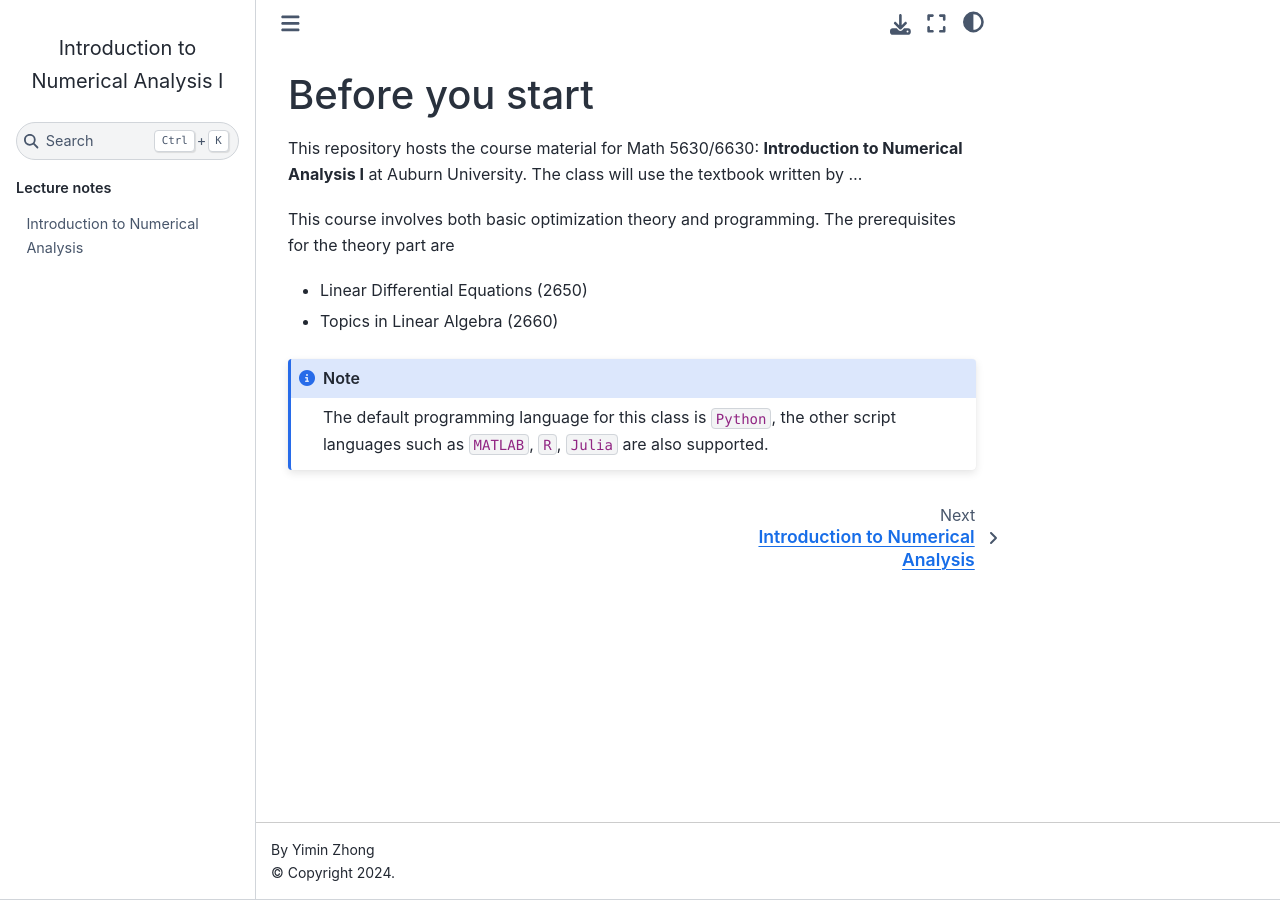
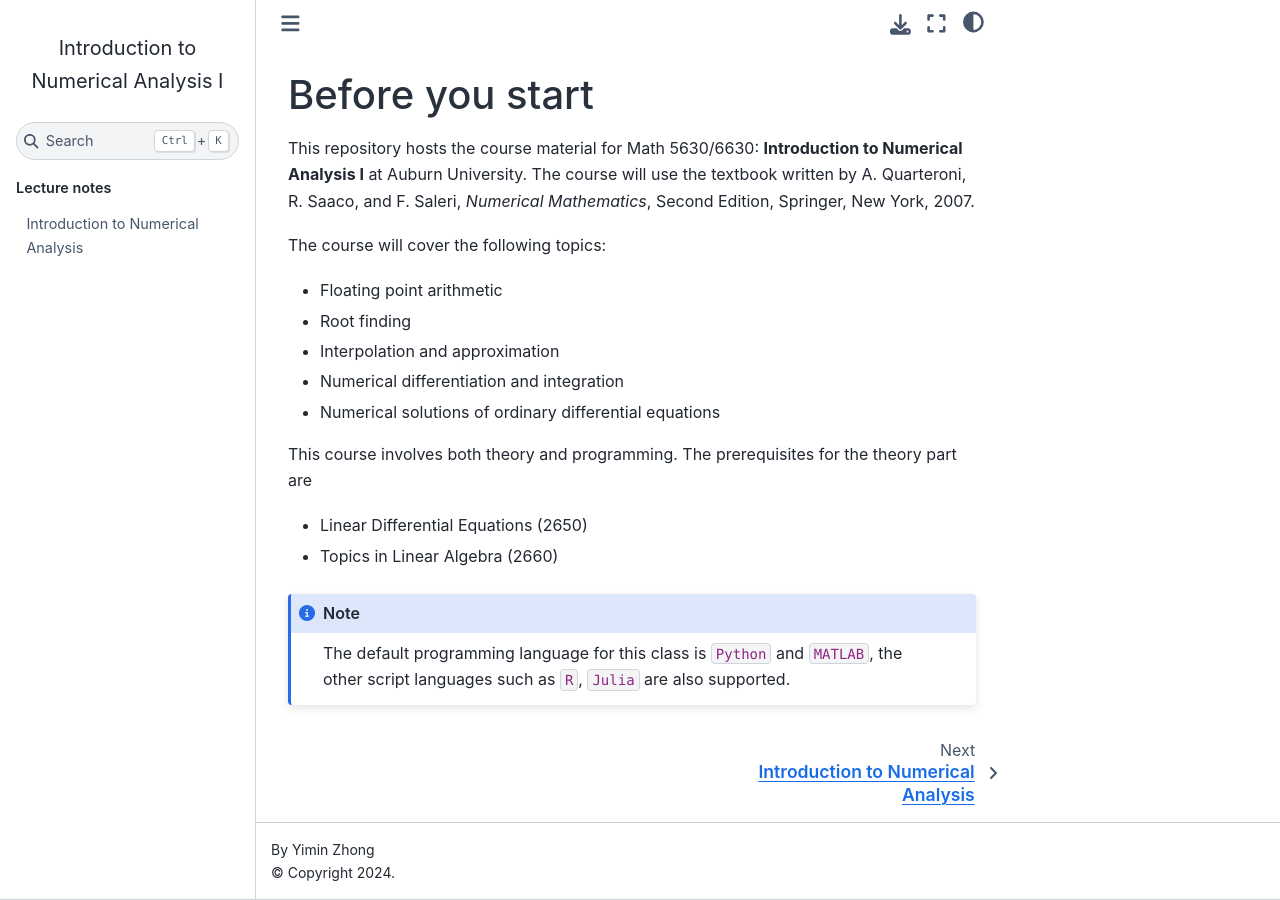
Before and after one commit to auburn-comp-math/math-5630-6630, a Jupyter Book: the page built from index.md, in a window 1280 px wide. Built offline with Jupyter Book 1.0.4 settings and Sphinx 7.4.7 and the Sphinx Book theme 1.1.4, drawn with Linux system fonts in a browser that asks for light colours.

Commit message:
update index

````diff
--- a/index.md
+++ b/index.md
@@ -1,12 +1,20 @@
 # Before you start
 
-This repository hosts the course material for Math 5630/6630: **Introduction to Numerical Analysis I** at Auburn University. The class will use the textbook written by ...
+This repository hosts the course material for Math 5630/6630: **Introduction to Numerical Analysis I** at Auburn University. The course will use the textbook written by A. Quarteroni, R. Saaco, and F. Saleri, *Numerical Mathematics*, Second Edition, Springer, New York, 2007.
 
-This course involves both basic optimization theory and programming. The prerequisites for the theory part are
+The course will cover the following topics:
+
+- Floating point arithmetic
+- Root finding
+- Interpolation and approximation
+- Numerical differentiation and integration
+- Numerical solutions of ordinary differential equations
+
+This course involves both theory and programming. The prerequisites for the theory part are
 
 - Linear Differential Equations (2650)
 - Topics in Linear Algebra (2660)
 
 ```{note}
-The default programming language for this class is ``Python``, the other script languages such as ``MATLAB``,  ``R``, ``Julia`` are also supported.
+The default programming language for this class is ``Python`` and ``MATLAB``, the other script languages such as ``R``, ``Julia`` are also supported.
 ```
````
